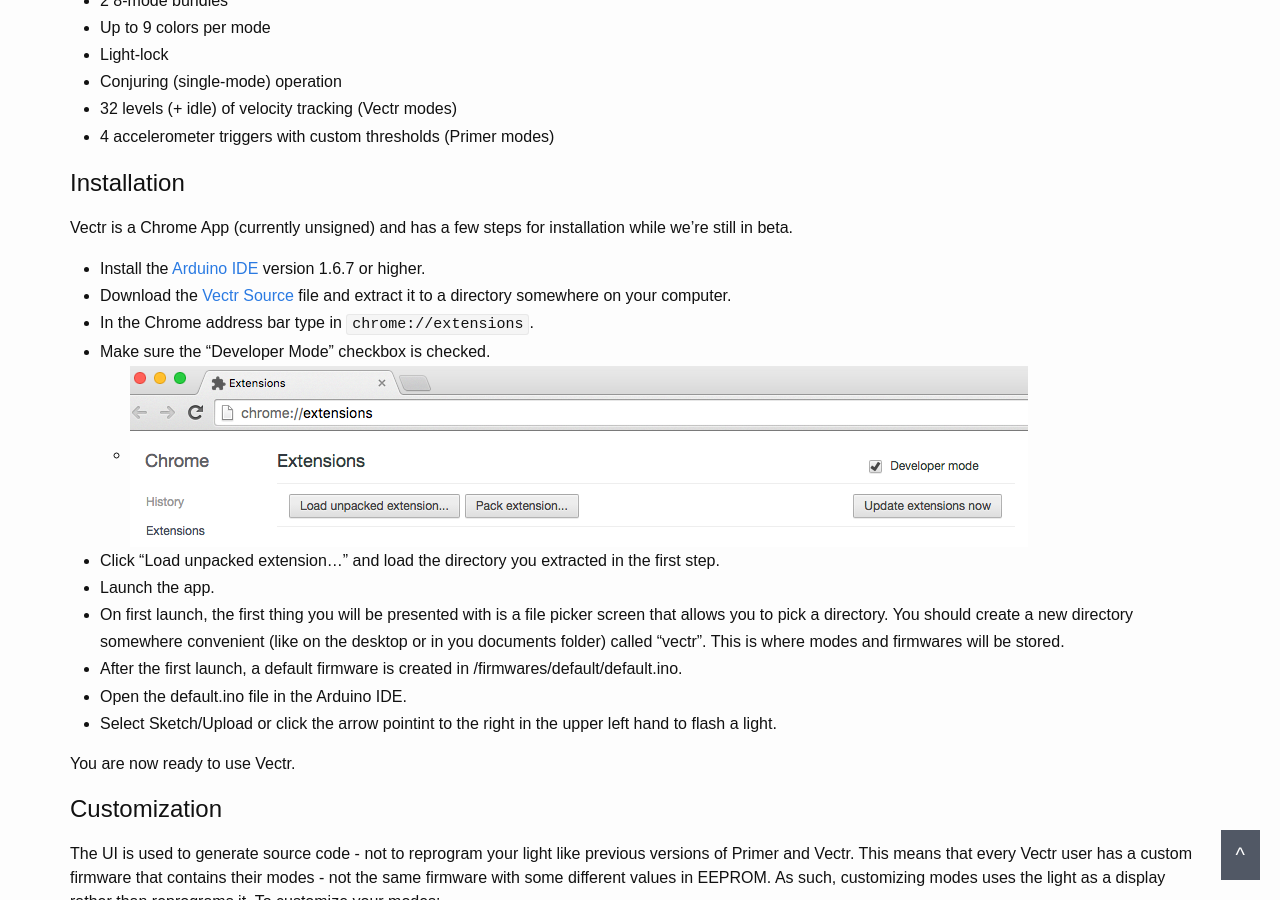
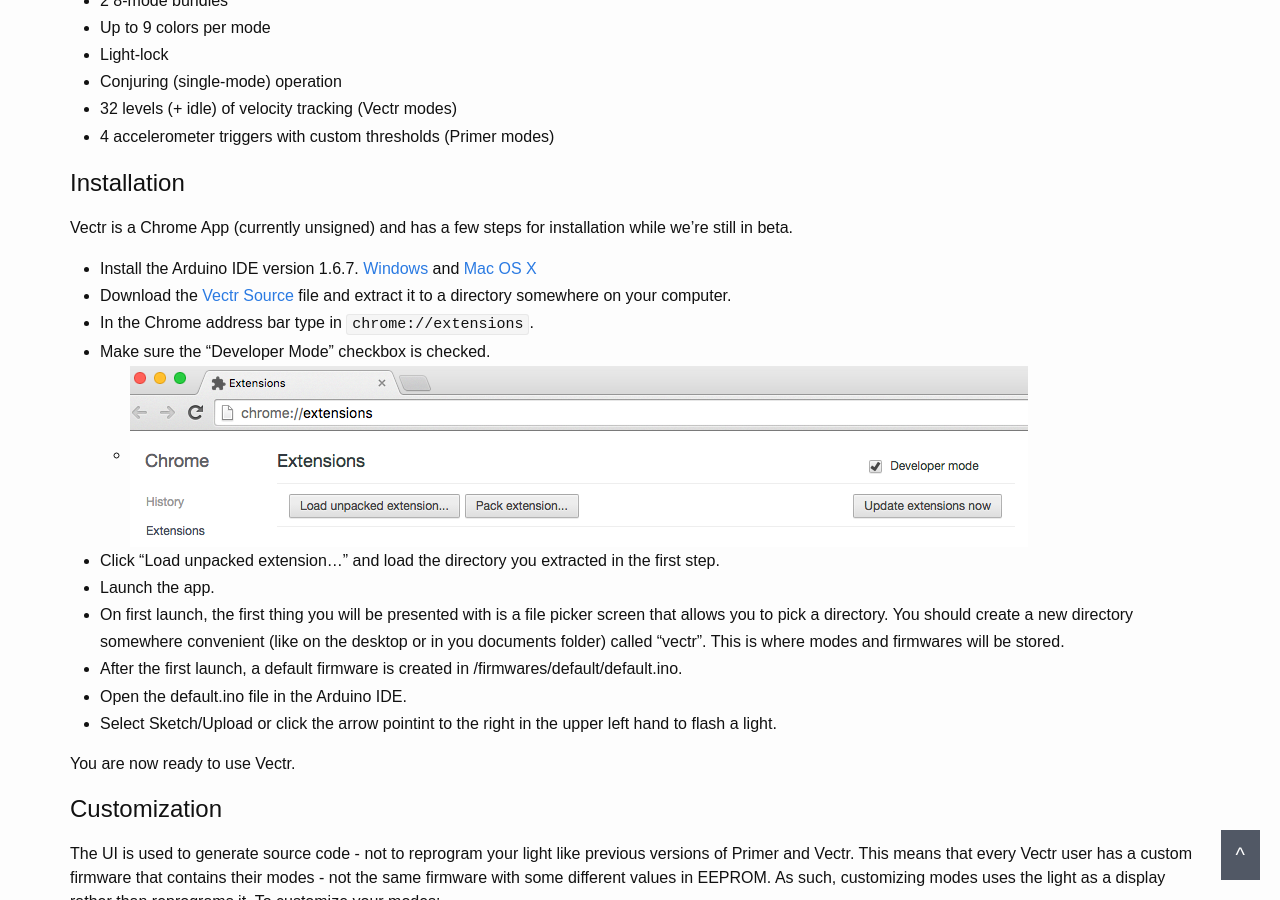
Before and after one commit to iterati/iterati.github.io, a Jekyll site: the page built from vectr.md, in a window 1280 px wide and 900 px high, scrolled down 1851 px. Built offline with Jekyll 4.4.1, drawn with Linux system fonts in a browser that asks for light colours.

Commit message:
Fix arduino version

````diff
--- a/vectr.md
+++ b/vectr.md
@@ -28,7 +28,7 @@
 
 Vectr is a Chrome App (currently unsigned) and has a few steps for installation while we're still in beta.
 
-* Install the [Arduino IDE](https://www.arduino.cc/en/Main/Software) version 1.6.7 or higher.
+* Install the Arduino IDE version 1.6.7. [Windows](http://arduino.cc/download_handler.php?f=/arduino-1.6.7-windows.exe) and [Mac OS X](http://arduino.cc/download_handler.php?f=/arduino-1.6.7-macosx.zip)
 * Download the [Vectr Source](/firmwares/vectr.16.06.30b.zip) file and extract it to a directory somewhere on your computer.
 * In the Chrome address bar type in ```chrome://extensions```.
 * Make sure the "Developer Mode" checkbox is checked.
````
Also changed, not shown: vectr2.md (+1 -1 lines).
